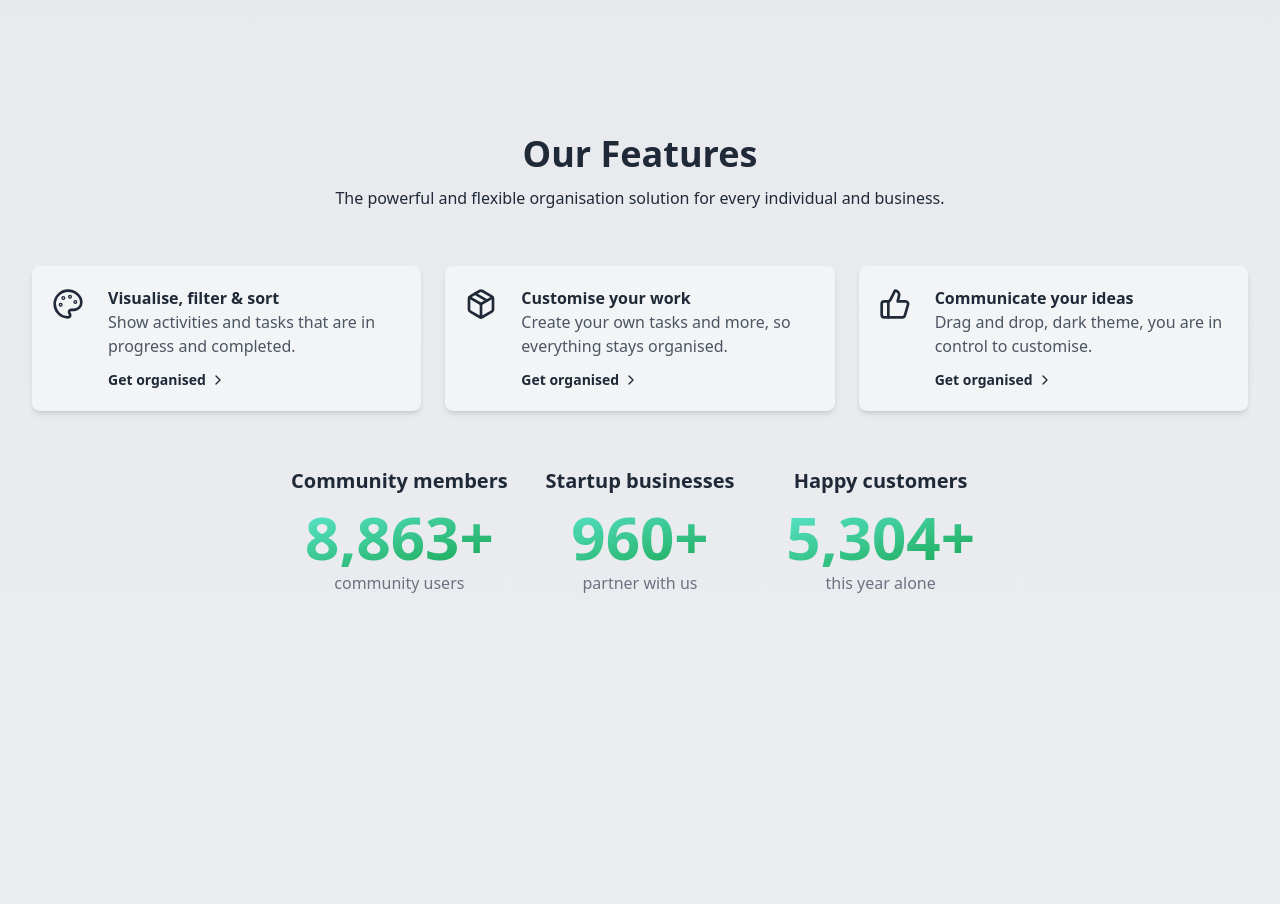
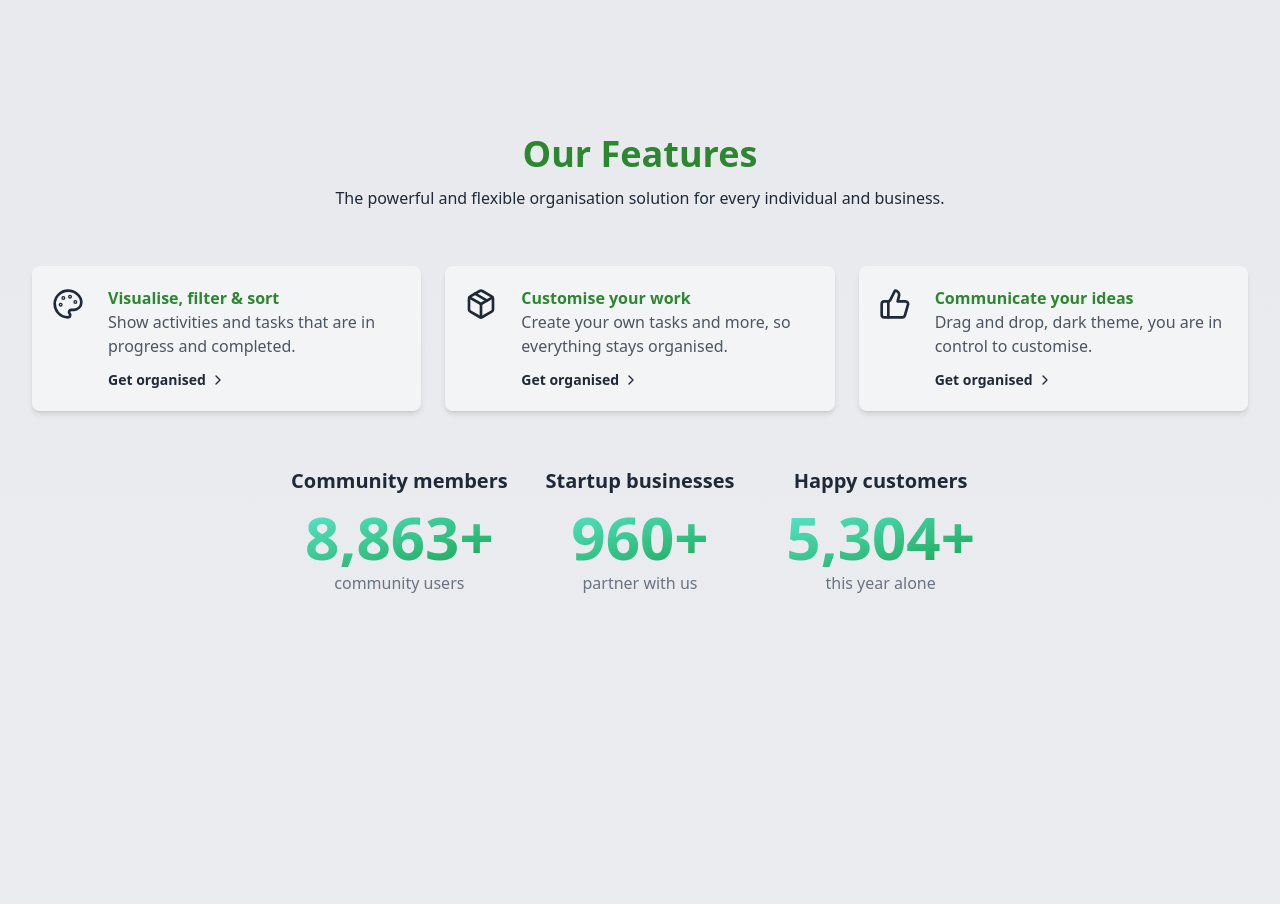
Before and after one commit to chingu-voyages/v47-tier2-team-10, a React (Create React App) app in the folder v47-client/: page / in a window 1280 px wide. Shown: the part 960-1864 px from the top of the page. Built offline with nearby package versions, Linux system fonts and the light colour scheme.

Commit message:
change heading/subheading color and font size

```diff
--- a/v47-client/src/components/landing/features/Features.jsx
+++ b/v47-client/src/components/landing/features/Features.jsx
@@ -17,10 +17,10 @@ export default function Features() {
       data-aos-duration="600"
     >
       <div class="mx-auto max-w-2xl  text-center mt-10">
-        <h2 class="text-3xl lg:text-4xl text-gray-800 font-bold dark:text-gray-200">
+        <h2 class="text-3xl lg:text-4xl text-[#2d8630] font-bold dark:text-gray-200">
           Our Features
         </h2>
-        <p class="mt-3 text-gray-800 dark:text-gray-200">
+        <p class="mt-3 text-gray-800 dark:text-gray-200 text-[16px]">
           The powerful and flexible organisation solution for every individual
           and business.
         </p>
--- a/v47-client/src/components/landing/features/Icons.jsx
+++ b/v47-client/src/components/landing/features/Icons.jsx
@@ -16,7 +16,7 @@ export default function Icons() {
 
             <div>
                 <div>
-                <h3 class="block font-bold text-gray-800 dark:text-white">Visualise, filter & sort</h3>
+                <h3 class="block font-bold text-[#2d8630] text-[16px] dark:text-white">Visualise, filter & sort</h3>
                 <p class="text-gray-600 dark:text-gray-800">Show activities and tasks that are in progress and completed.</p>
                 </div>
 
@@ -34,7 +34,7 @@ export default function Icons() {
 
             <div>
                 <div>
-                <h3 class="block font-bold text-gray-800 dark:text-white">Customise your work</h3>
+                <h3 class="block font-bold text-[#2d8630] text-[16px]  dark:text-white">Customise your work</h3>
                 <p class="text-gray-600 dark:text-gray-400">Create your own tasks and more, so everything stays organised.</p>
                 </div>
 
@@ -52,7 +52,7 @@ export default function Icons() {
 
             <div>
                 <div>
-                <h3 class="block font-bold text-gray-800 dark:text-white">Communicate your ideas</h3>
+                <h3 class="block font-bold text-[#2d8630] text-[16px]  dark:text-white">Communicate your ideas</h3>
                 <p class="text-gray-600 dark:text-gray-400">Drag and drop, dark theme, you are in control to customise.</p>
                 </div>
 
```
